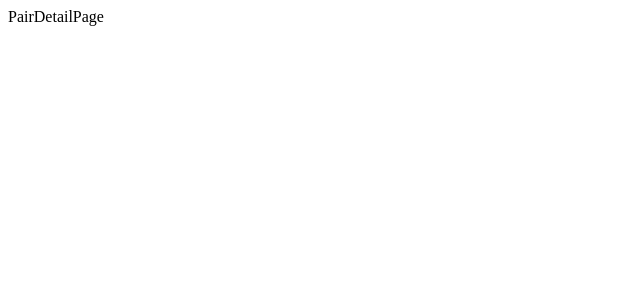
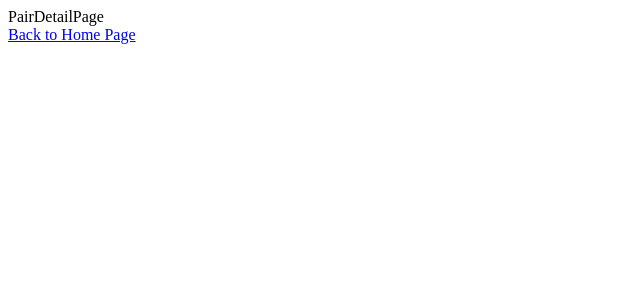
Before and after one commit to robertcode200/tha-test-binance-apis, a React (Vite) app: page /pair/test123 in a window 1280 px wide. Shown: the top 300 px of the page, without its empty margins (0-640 px from the left). Built offline with nearby package versions, Linux system fonts and the light colour scheme.

Commit message:
Add [Back to Home Page] button on PairDetailPage.

```diff
--- a/src/pages/PairDetailPage/PairDetailPage.tsx
+++ b/src/pages/PairDetailPage/PairDetailPage.tsx
@@ -1,4 +1,5 @@
 import { useParams } from "react-router-dom";
+import { Link } from "react-router-dom";
 
 
 const PairDetailPage = () => {
@@ -6,7 +7,11 @@
     console.log(pair);
 
     return (
-        <div>PairDetailPage</div>
+
+        <div>
+            <div>PairDetailPage</div>
+            <Link to="/">Back to Home Page</Link>
+        </div>
     );
 };
 
```
